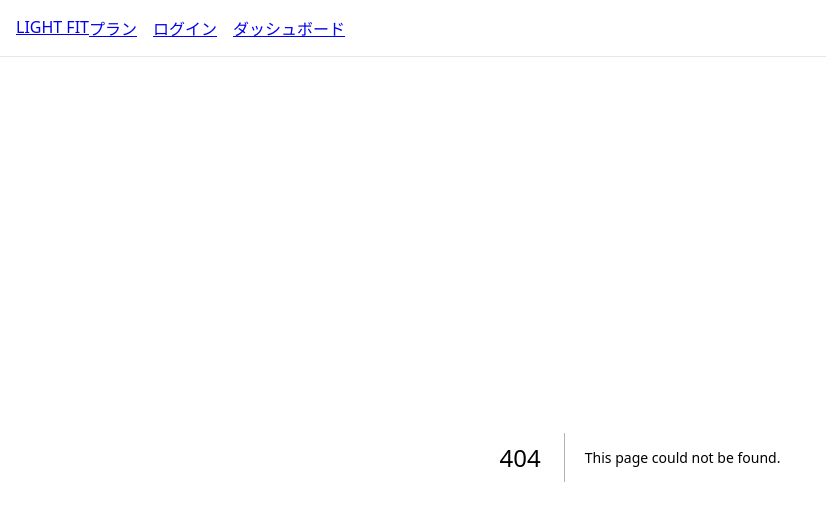
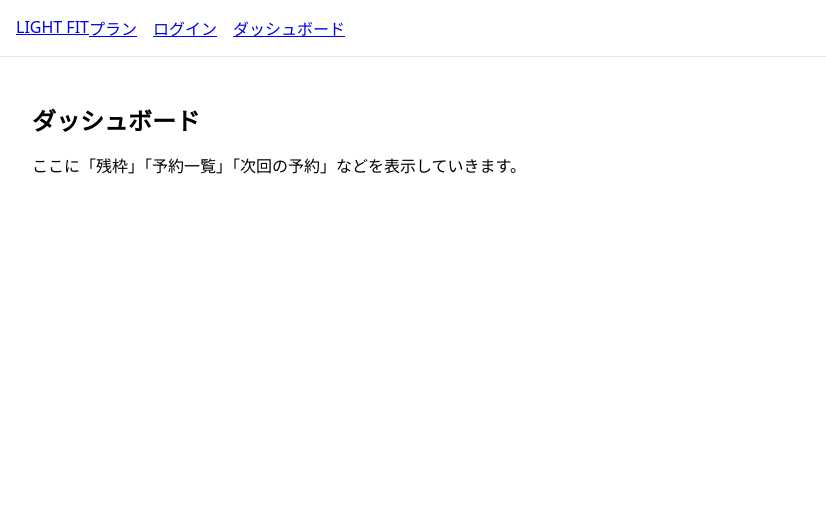
Before and after one commit to light-t3ch/lightt3ch-reserva, a Next.js app in the folder lightfit-reservation-complete/: page /dashboard in a window 1280 px wide. Before the commit this address had no page. Shown: the top 520 px of the page, without its empty margins (0-826 px from the left). Built offline with nearby package versions, Linux system fonts and the light colour scheme.

Commit message:
Create page.tsx

```diff
--- /dev/null
+++ b/lightfit-reservation-complete/app/dashboard/page.tsx
@@ -0,0 +1,8 @@
+export default function Dashboard() {
+  return (
+    <main className="p-8">
+      <h1 className="text-2xl font-semibold mb-4">ダッシュボード</h1>
+      <p>ここに「残枠」「予約一覧」「次回の予約」などを表示していきます。</p>
+    </main>
+  );
+}
```
